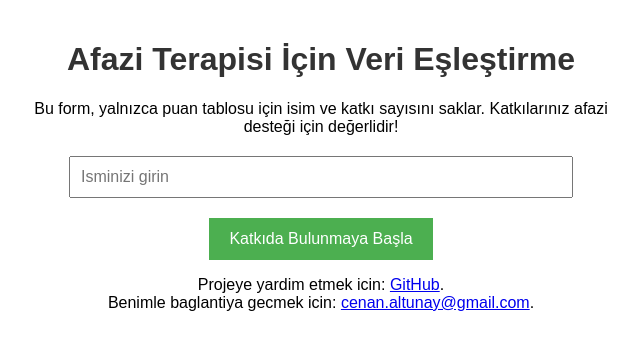
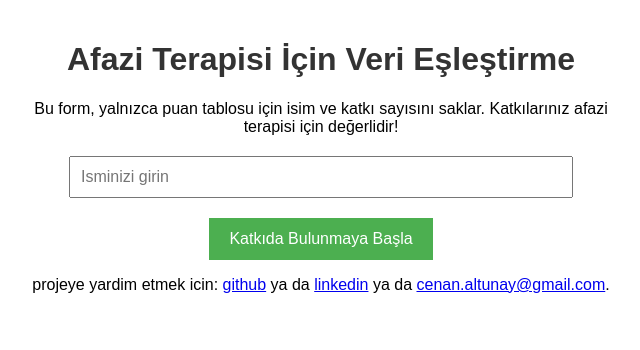
Before and after one commit to caltunay/therapy-app-data-generator, a Flask app: page /username in a window 1280 px wide. Shown: the top 350 px of the page, without its empty margins (319-959 px from the left). Run offline with Flask 3, Linux system fonts and the light colour scheme.

Commit message:
contacts for helping project added

```diff
--- a/templates/index.html
+++ b/templates/index.html
@@ -68,8 +68,9 @@
     </div>
     <footer>
         <p>
-            Projeye yardim etmek icin: <a href="https://github.com/caltunay/therapy-app-data-generator" target="_blank">GitHub</a>.
-            Benimle baglantiya gecmek icin: <a href="mailto:cenan.altunay@gmail.com">cenan.altunay@gmail.com</a>.
+            projeye yardim etmek icin: <a href="https://github.com/caltunay/therapy-app-data-generator" target="_blank">github</a>
+            ya da <a href="https://www.linkedin.com/in/cenan-altunay/" target="_blank">linkedin</a>
+            ya da <a href="mailto:cenan.altunay@gmail.com">cenan.altunay@gmail.com</a>.
         </p>
     </footer>
 </body>
--- a/templates/username.html
+++ b/templates/username.html
@@ -33,7 +33,7 @@
 </head>
 <body>
     <h1>Afazi Terapisi İçin Veri Eşleştirme</h1>
-    <p>Bu form, yalnızca puan tablosu için isim ve katkı sayısını saklar. Katkılarınız afazi desteği için değerlidir!</p>
+    <p>Bu form, yalnızca puan tablosu için isim ve katkı sayısını saklar. Katkılarınız afazi terapisi için değerlidir!</p>
 
     <!-- <p>İsminizi Girin</p> -->
     <form method="POST">
@@ -44,8 +44,9 @@
     </form>
     <footer>
         <p>
-            Projeye yardim etmek icin: <a href="https://github.com/caltunay/therapy-app-data-generator" target="_blank">GitHub</a>.
-            <br>Benimle baglantiya gecmek icin: <a href="mailto:cenan.altunay@gmail.com">cenan.altunay@gmail.com</a>.
+            projeye yardim etmek icin: <a href="https://github.com/caltunay/therapy-app-data-generator" target="_blank">github</a>
+            ya da <a href="https://www.linkedin.com/in/cenan-altunay/" target="_blank">linkedin</a>
+            ya da <a href="mailto:cenan.altunay@gmail.com">cenan.altunay@gmail.com</a>.
         </p>
     </footer>
 </body>
```
